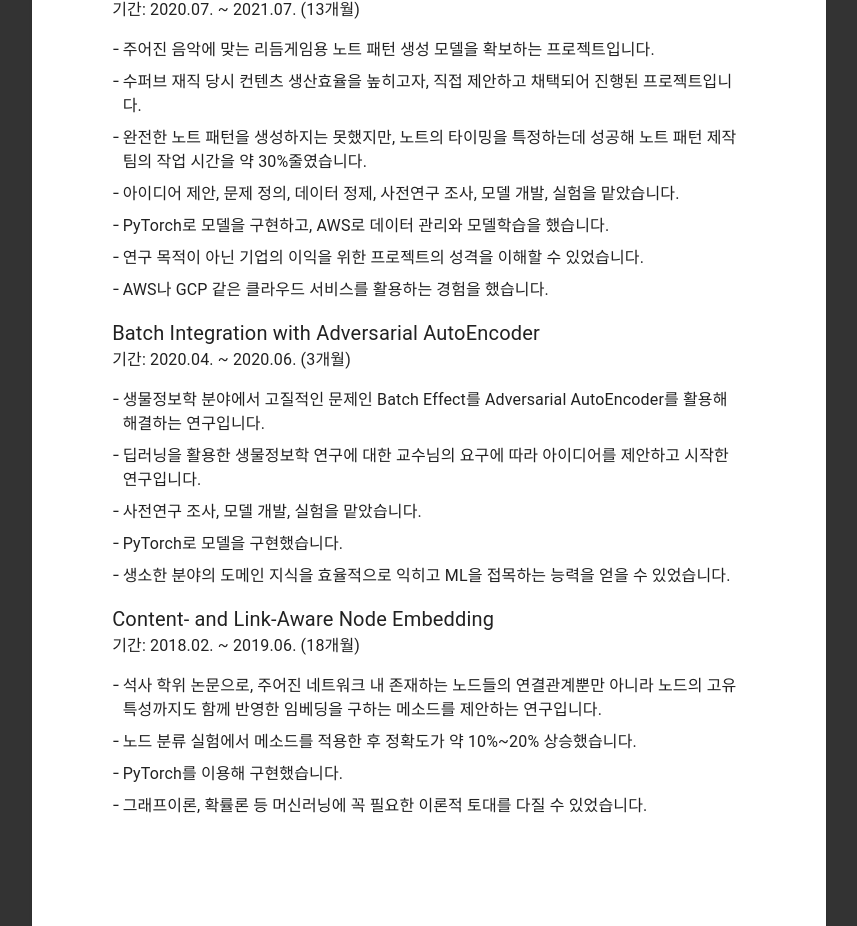
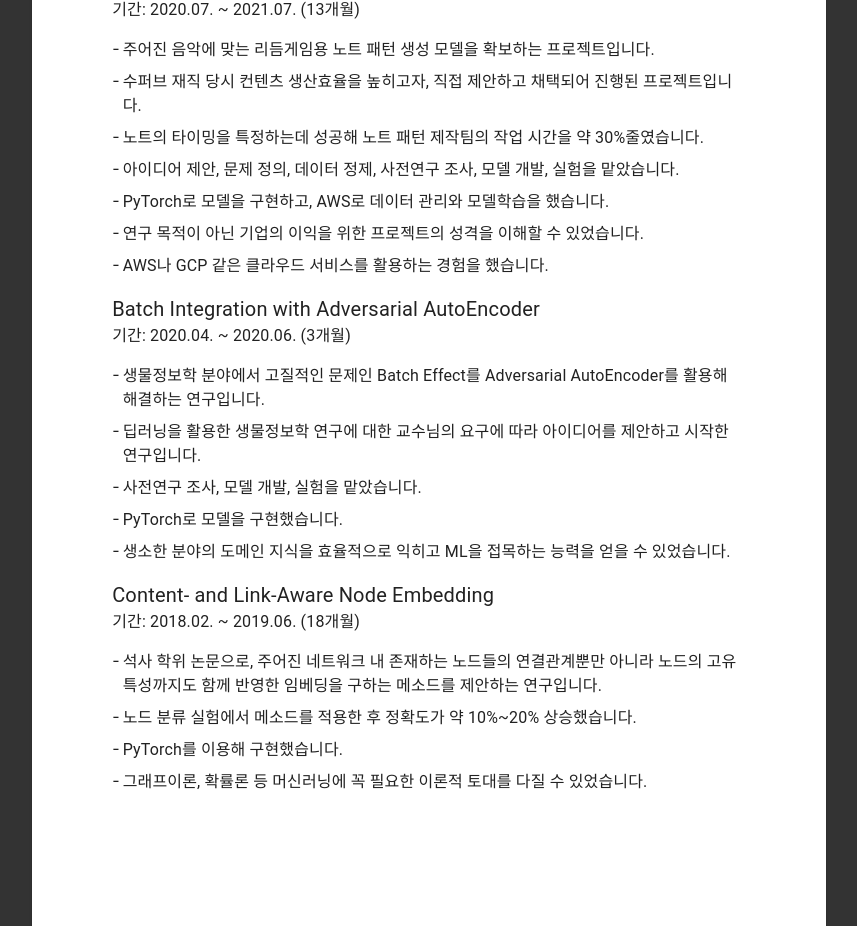
Before and after one commit to helloybz/resume, a React (Create React App) app: page / in a window 1280 px wide. Shown: the part 1480-2406 px from the top of the page, without its empty margins (211-1068 px from the left). Built offline with nearby package versions, Linux system fonts and the light colour scheme.

Commit message:
Edit NPG

```diff
--- a/src/info.js
+++ b/src/info.js
@@ -55,7 +55,7 @@ export var info = {
                 "description": `\
                 주어진 음악에 맞는 리듬게임용 노트 패턴 생성 모델을 확보하는 프로젝트입니다.
                 수퍼브 재직 당시 컨텐츠 생산효율을 높히고자, 직접 제안하고 채택되어 진행된 프로젝트입니다.
-                완전한 노트 패턴을 생성하지는 못했지만, 노트의 타이밍을 특정하는데 성공해 노트 패턴 제작팀의 작업 시간을 약 30%줄였습니다.
+                노트의 타이밍을 특정하는데 성공해 노트 패턴 제작팀의 작업 시간을 약 30%줄였습니다.
                 아이디어 제안, 문제 정의, 데이터 정제, 사전연구 조사, 모델 개발, 실험을 맡았습니다.
                 PyTorch로 모델을 구현하고, AWS로 데이터 관리와 모델학습을 했습니다.
                 연구 목적이 아닌 기업의 이익을 위한 프로젝트의 성격을 이해할 수 있었습니다.
```
